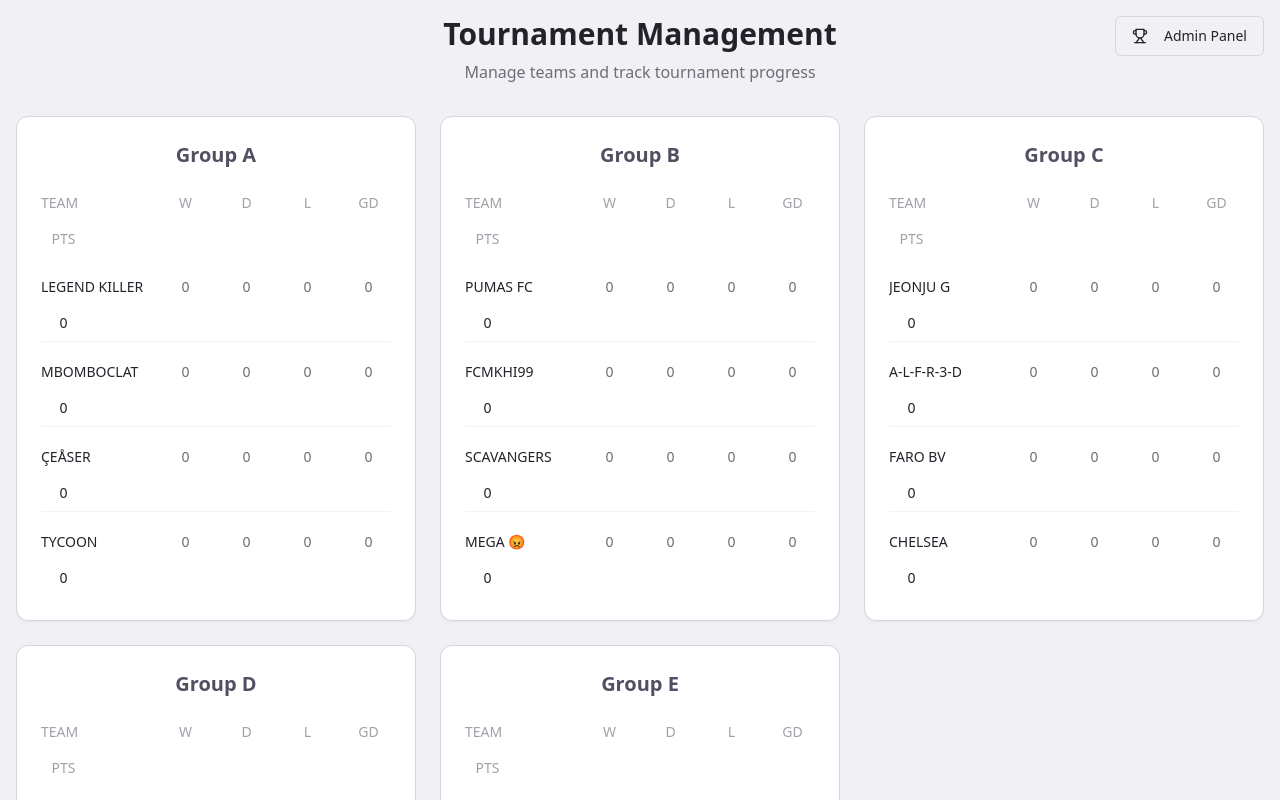
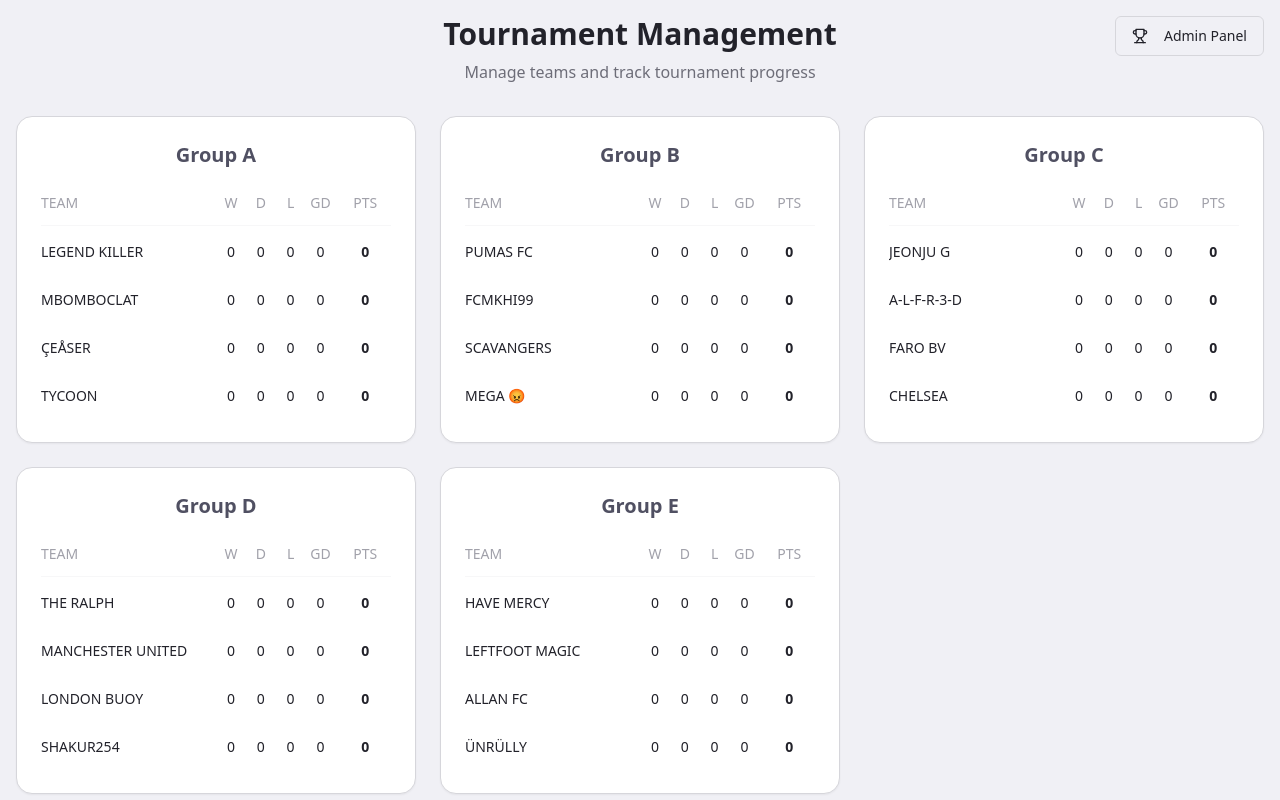
Before and after one commit to ProfKhamis/Tournament, a React (Vite) app: page / in a window 1280 px wide. Shown: the top 800 px of the page. Built offline with nearby package versions, Linux system fonts and the light colour scheme.

Commit message:
Refine table styling

```diff
--- a/src/components/GroupTable.tsx
+++ b/src/components/GroupTable.tsx
@@ -6,35 +6,35 @@ interface GroupTableProps {
 
 const GroupTable = ({ group }: GroupTableProps) => {
   return (
-    <div className="bg-card rounded-xl p-6 shadow-sm border border-border">
+    <div className="bg-card rounded-2xl p-6 shadow-sm border border-border">
       <h2 className="text-xl font-semibold text-tournament-header mb-6 text-center">
         {group.name}
       </h2>
 
-      <div className="space-y-3">
+      <div className="space-y-1">
         {/* Header */}
-        <div className="grid grid-cols-6 gap-4 text-sm font-medium text-tournament-table-header pb-2">
-          <div className="col-span-2">TEAM</div>
-          <div className="text-center">W</div>
-          <div className="text-center">D</div>
-          <div className="text-center">L</div>
-          <div className="text-center">GD</div>
-          <div className="text-center">PTS</div>
+        <div className="grid grid-cols-12 gap-2 text-sm font-medium text-tournament-table-header pb-3 border-b border-border/20">
+          <div className="col-span-6 text-left">TEAM</div>
+          <div className="col-span-1 text-center">W</div>
+          <div className="col-span-1 text-center">D</div>
+          <div className="col-span-1 text-center">L</div>
+          <div className="col-span-1 text-center">GD</div>
+          <div className="col-span-2 text-center">PTS</div>
         </div>
 
         {/* Teams */}
         {group.teams
           .sort((a, b) => b.points - a.points || b.goalDifference - a.goalDifference)
           .map((team) => (
-            <div key={team.id} className="grid grid-cols-6 gap-4 text-sm py-2 border-b border-border/30 last:border-0">
-              <div className="col-span-2 font-medium text-foreground truncate">
+            <div key={team.id} className="grid grid-cols-12 gap-2 text-sm py-3 hover:bg-muted/30 transition-colors">
+              <div className="col-span-6 font-medium text-foreground text-left truncate pr-4">
                 {team.name}
               </div>
-              <div className="text-center text-muted-foreground">{team.wins}</div>
-              <div className="text-center text-muted-foreground">{team.draws}</div>
-              <div className="text-center text-muted-foreground">{team.losses}</div>
-              <div className="text-center text-muted-foreground">{team.goalDifference}</div>
-              <div className="text-center font-medium text-foreground">{team.points}</div>
+              <div className="col-span-1 text-center text-foreground font-medium">{team.wins}</div>
+              <div className="col-span-1 text-center text-foreground font-medium">{team.draws}</div>
+              <div className="col-span-1 text-center text-foreground font-medium">{team.losses}</div>
+              <div className="col-span-1 text-center text-foreground font-medium">{team.goalDifference}</div>
+              <div className="col-span-2 text-center font-semibold text-foreground">{team.points}</div>
             </div>
           ))}
       </div>
```
